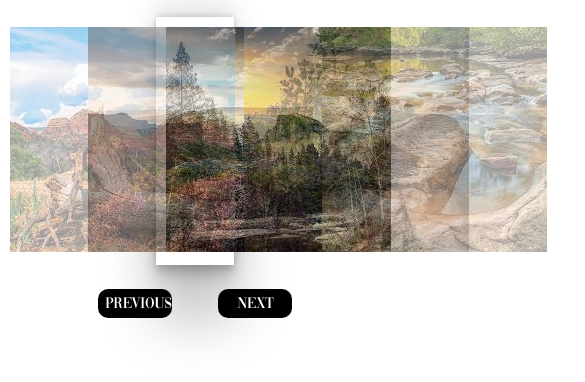
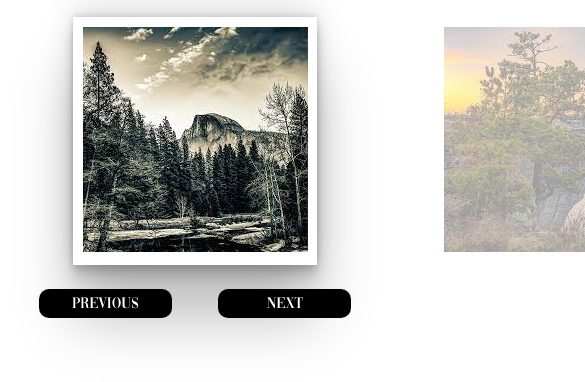
Before and after one commit to Feichtler/Feichtler.github.io, a plain HTML site: page Bilderslideshow-Feichtmair/index.html in a window 390 px wide. Shown: the part 64-446 px from the top of the page, 585 px wide, since content can reach past the window. Drawn offline with Linux system fonts and the light colour scheme.

Commit message:
new commit/responsive

```diff
--- a/Bilderslideshow-Feichtmair/style.css
+++ b/Bilderslideshow-Feichtmair/style.css
@@ -56,3 +56,29 @@ margin: 2%;
 margin-left: 6%;
 cursor: pointer;
 }
+
+
+@media(max-width: 800px){
+    #next {
+       width: 30%;
+       display: block;
+    }
+
+    #previous{
+        width: 30%;
+        display: block;
+     }
+
+     .small{
+        width: 100%;
+        display: inline-block;
+     }
+
+     .special{
+        width: auto;
+        padding: 2.5%;
+        margin-left: 30%;
+        margin-right: 30%;
+        box-shadow: rgba(0, 0, 0, 0.25) 0px 54px 55px, rgba(0, 0, 0, 0.12) 0px -12px 30px, rgba(0, 0, 0, 0.12) 0px 4px 6px, rgba(0, 0, 0, 0.17) 0px 12px 13px, rgba(0, 0, 0, 0.09) 0px -3px 5px;
+    }
+}
```
